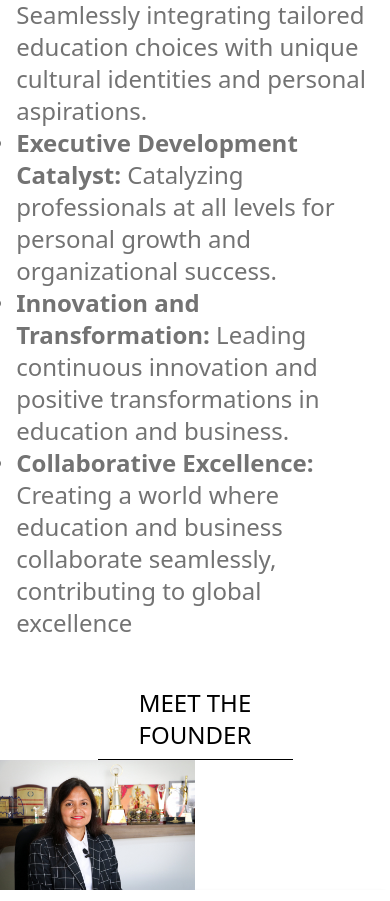
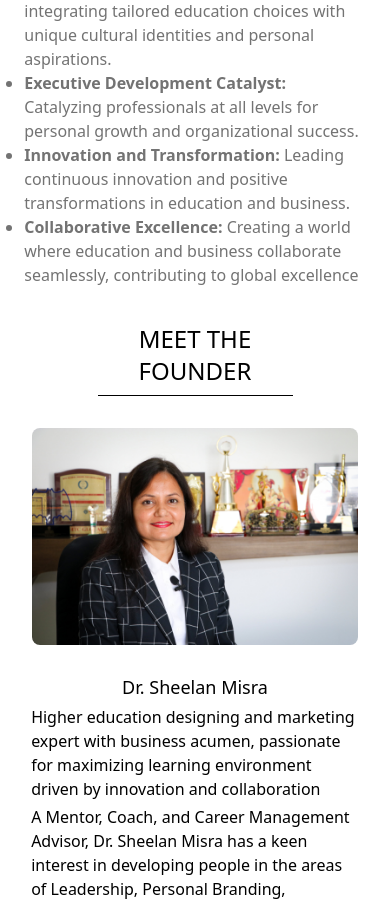
Before and after one commit to Devanshhh26/Unithink, a React (Vite) app in the folder Client/: page /about in a window 390 px wide. Shown: the part 785-1686 px from the top of the page. Built offline with nearby package versions, Linux system fonts and the light colour scheme.

Commit message:
about page form left

```diff
--- a/Client/src/pages/About.jsx
+++ b/Client/src/pages/About.jsx
@@ -6,6 +6,7 @@ import boardmeet from '../assets/about3.png'
 function About() {
   return (
     <div className="max-w-[1560px] mx-auto opacity-100">
+      {/* top section */}
       <div className="relative w-full lg:mt-28 mt-28">
         <div class="lg:pt-16 absolute top-1/4 left-1/2 transform -translate-x-1/2 -translate-y-1/2 flex flex-col justify-center items-center">
           <div className="w-full border-b border-black">
@@ -41,34 +42,43 @@ function About() {
           <h1 className="capitalize lg:text-6xl md:text-4xl text-2xl text-center lg:p-4 p-2">UEI envisions</h1>
         </div>
         <div className="w-11/12 mx-auto mt-7">
-          <ul className="w-full list-disc px-auto">
+          <ul className="w-full list-disc p-2">
             <li className="lg:text-2xl text-neutral-500"><span className="font-bold">Global Leadership:</span> Being a global leader in empowering individuals for unparalleled career growth.</li>
-            <li className=" text-2xl text-neutral-500
+            <li className="lg:text-2xl text-neutral-500
             "><span className="font-bold
             ">Seamless Integration:</span> Seamlessly integrating tailored education choices with unique cultural identities and personal aspirations.</li>
-            <li className=" text-2xl text-neutral-500
+            <li className=" lg:text-2xl text-neutral-500
             "><span className="font-bold
             ">Executive Development Catalyst:</span> Catalyzing professionals at all levels for personal growth and organizational success.</li>
-            <li className=" text-2xl text-neutral-500
+            <li className=" lg:text-2xl text-neutral-500
             "><span className="font-bold
             ">Innovation and Transformation:</span> Leading continuous innovation and positive transformations in education and business.</li>
-            <li className=" text-2xl text-neutral-500
+            <li className=" lg:text-2xl text-neutral-500
             "><span className="font-bold
             ">Collaborative Excellence:</span> Creating a world where education and business collaborate seamlessly, contributing to global excellence</li>
           </ul>
         </div>
       </div>
       {/* FOUNDER */}
-      <div className="w-full mx-auto mt-10">
+      <div className="w-full mx-auto lg:mt-10 my-5">
         {/* heading */}
         <div className="w-1/2 border-b border-black mx-auto">
           <h1 className="uppercase lg:text-6xl md:text-4xl text-2xl text-center lg:p-4 p-2">Meet the Founder</h1>
         </div>
-
-        <div className="w-1/2">
-          <img src={aboutusperson} alt="" />
+        {/* main content */}
+        <div className="w-11/12 mx-auto mt-4 lg:flex ">
+          <div className="lg:w-1/2 w-full rounded-3xl p-4">
+            <img src={aboutusperson} alt="" className=" rounded-lg" />
+          </div>
+          {/*content about the founder*/}
+          <div className="lg:w-1/2 w-11/12 mx-auto lg:p-4 pb-6">
+            <h4 className="lg:text-4xl text-lg text-center mt-3">Dr. Sheelan Misra</h4>
+            <p className="text-left lg:text-lg lg:mt-5 mt-1 text-base">Higher education designing and marketing expert with business acumen, passionate for maximizing learning environment driven by innovation and collaboration</p>
+            <p className="lg:text-lg text-left mt-1 text-base">A Mentor, Coach, and Career Management Advisor, Dr. Sheelan Misra has a keen interest in developing people in the areas of Leadership, Personal Branding, Corporate Branding, and Entrepreneurship. She was leading the Department of Management Studies at New Horizon College of Engineering, Bangalore. She was also the Dean of the New Horizon Centre of Innovation, Incubation, and Entrepreneurship. Presently she is associated with Yangpoo Executive Education as the Vice President for Higher Education Partnerships and represents Harvard Business Publishing and Harvard Business School Online In India and five other countries, namely Singapore, UAE, Australia, Malaysia and Canada.</p>
+          </div>
         </div>
       </div>
+      {/* form*/}
 
     </div>
   )
```
